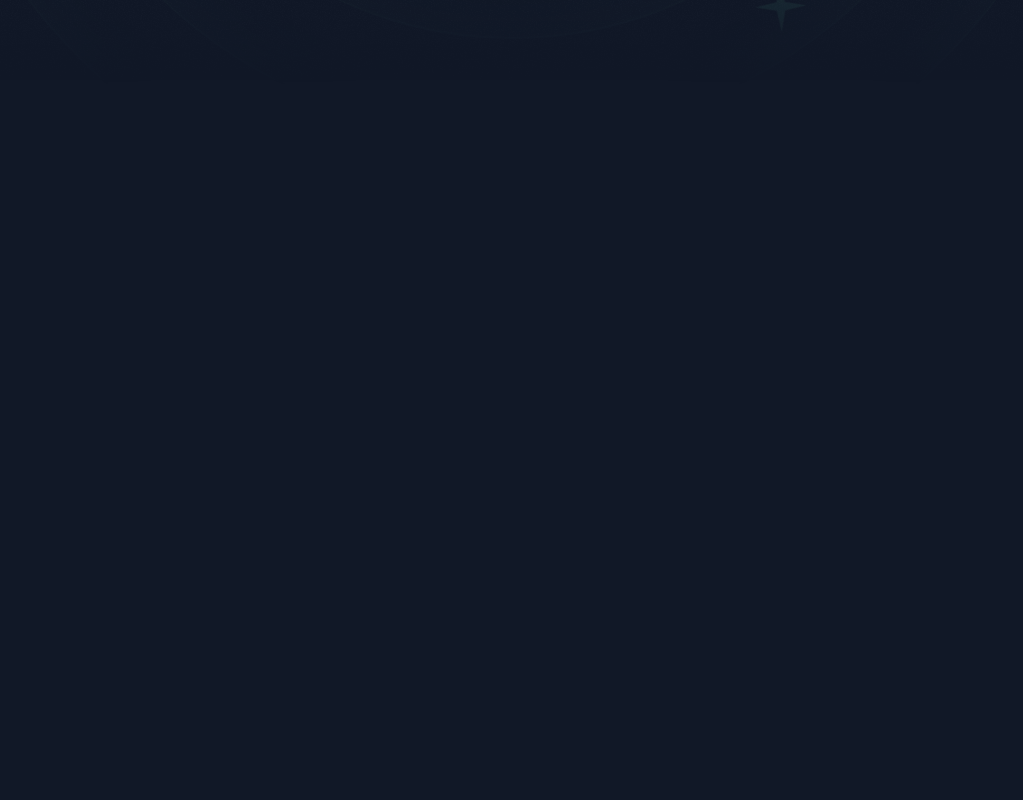
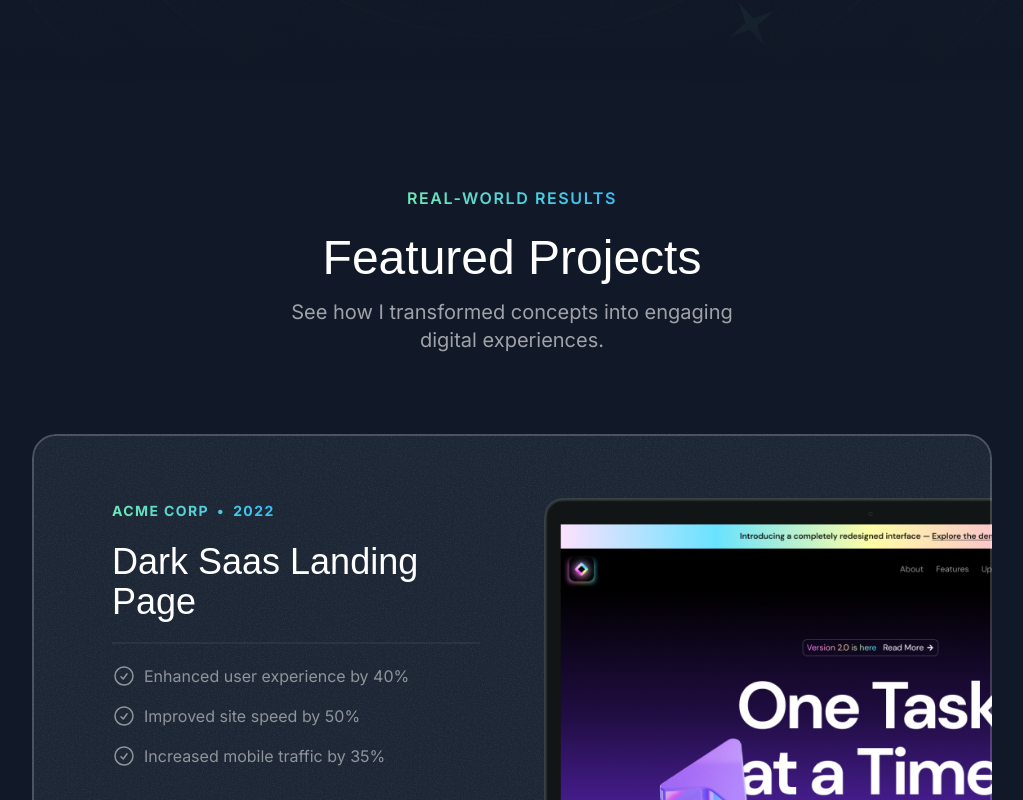
Before and after one commit to m3h3d1/portfolio, a Next.js app: page / in a window 1280 px wide. Shown: the part 832-1632 px from the top of the page, without its empty margins (128-1151 px from the left). Before the commit the page ends 1205 px from the top, so only its background shows below. Built offline with nearby package versions, Linux system fonts and the light colour scheme; a web font is replaced by a local one.

Commit message:
Added project section

```diff
--- a/src/app/globals.css
+++ b/src/app/globals.css
@@ -9,4 +9,10 @@
   .hero-ring {
     @apply absolute inset-0 border-2 top-1/2 left-1/2 -translate-x-1/2 -translate-y-1/2 rounded-full border-emerald-300/5 shadow-[0_0_80px_inset] shadow-emerald-300/5;
   }
+
+  @layer utilities {
+    .container {
+      @apply lg:max-w-5xl;
+    }
+  }
 }
--- a/src/app/page.tsx
+++ b/src/app/page.tsx
@@ -1,11 +1,13 @@
 import { Header } from "@/sections/Header";
 import { HeroSection } from "@/sections/Hero";
+import { ProjectsSection } from "@/sections/Projects";
 
 export default function Home() {
   return (
     <div>
       <Header />
       <HeroSection />
+      <ProjectsSection />
     </div>
   );
 }
--- a/src/sections/Projects.tsx
+++ b/src/sections/Projects.tsx
@@ -1,6 +1,10 @@
 import darkSaasLandingPage from "@/assets/images/dark-saas-landing-page.png";
 import lightSaasLandingPage from "@/assets/images/light-saas-landing-page.png";
 import aiStartupLandingPage from "@/assets/images/ai-startup-landing-page.png";
+import Image from "next/image";
+import CheckCircleIcon from "@/assets/icons/check-circle.svg";
+import ArrowUpRightIcon from "@/assets/icons/arrow-up-right.svg";
+import grainImage from "@/assets/images/grain.jpg";
 
 const portfolioProjects = [
   {
@@ -42,5 +46,70 @@ const portfolioProjects = [
 ];
 
 export const ProjectsSection = () => {
-  return <div>Projects Section</div>;
+  return (
+    <section className="pb-16 lg:py-24">
+      <div className="container">
+        <div className="flex justify-center">
+          <p className="uppercase font-semibold tracking-widest bg-gradient-to-r from-emerald-300 to-sky-400 text-center bg-clip-text text-transparent">
+            Real-world Results
+          </p>
+        </div>
+        <h2 className="font-serif text-3xl md:text-5xl text-center mt-6">
+          Featured Projects
+        </h2>
+        <p className="text-center md:text-lg lg:text-xl text-white/60 mt-4 max-w-md mx-auto">
+          See how I transformed concepts into engaging digital experiences.
+        </p>
+        <div className="flex flex-col mt-10 md:mt-20 gap-20">
+          {portfolioProjects.map((project) => (
+            <div
+              key={project.title}
+              className="bg-gray-800 rounded-3xl relative z-0 overflow-hidden after:z-10 after:content-[''] after:absolute after:inset-0 after:outline-2 after:outline after:-outline-offset-2 after:rounded-3xl after:outline-white/20 px-8 pt-8 md:pt-12 md:px-10 lg:pt-16 lg:px-20 after:pointer-events-none"
+            >
+              <div
+                className="absolute inset-0 -z-10 opacity-5"
+                style={{
+                  backgroundImage: `url(${grainImage.src})`,
+                }}
+              ></div>
+              <div className="lg:grid lg:grid-cols-2 lg:gap-16">
+                <div className="lg:pb-16">
+                  <div className="bg-gradient-to-r from-emerald-300 to-sky-400 inline-flex gap-2 font-bold uppercase tracking-widest text-sm text-transparent bg-clip-text">
+                    <span>{project.company}</span>
+                    <span>&bull;</span>
+                    <span>{project.year}</span>
+                  </div>
+                  <h3 className="font-serif text-2xl mt-2 md:mt-5 md:text-4xl">
+                    {project.title}
+                  </h3>
+                  <hr className="border-t-2 border-white/5 mt-4 md:mt-5" />
+                  <ul className="flex flex-col gap-4 mt-4 md:mt-5">
+                    {project.results.map((result) => (
+                      <li className="flex gap-2 text-sm md:text-base text-white/50">
+                        <CheckCircleIcon className="size-5 md:size-6" />
+                        <span>{result.title}</span>
+                      </li>
+                    ))}
+                  </ul>
+                  <a href={project.link}>
+                    <button className="bg-white text-gray-950 h-12 w-full md:w-auto px-6 rounded-xl font-semibold inline-flex items-center justify-center gap-2 mt-8">
+                      <span>Visit Live Site</span>
+                      <ArrowUpRightIcon className="size-4" />
+                    </button>
+                  </a>
+                </div>
+                <div className="relative">
+                  <Image
+                    src={project.image}
+                    alt={project.title}
+                    className="mt-8 -mb-4 md:-mb-0 lg:mt-0 lg:absolute lg:h-full lg:w-auto lg:max-w-none"
+                  />
+                </div>
+              </div>
+            </div>
+          ))}
+        </div>
+      </div>
+    </section>
+  );
 };
```
